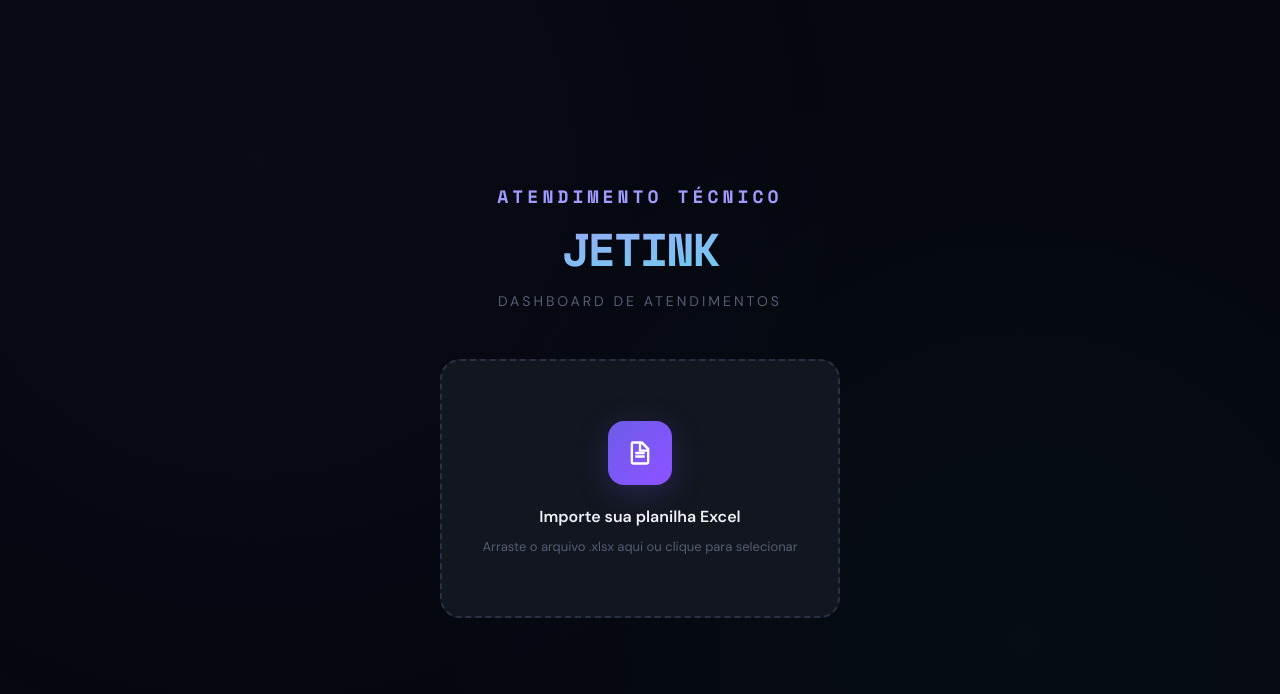
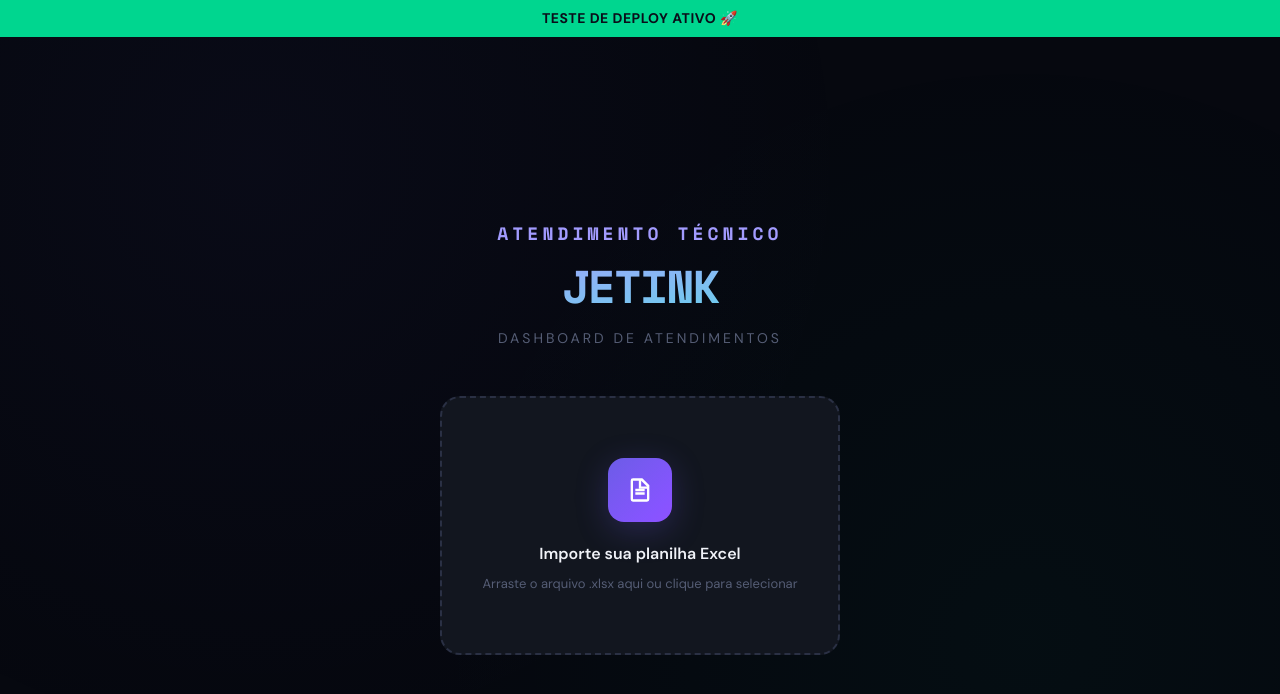
Before and after one commit to leonardojkr/dashboard-jetink, a Vue app: page /dashboard in a window 1280 px wide. Shown: the top 694 px of the page. Built offline with nearby package versions, Linux system fonts and the light colour scheme.

Commit message:
test: banner temporario para validacao de deploy automatico

```diff
--- a/src/App.vue
+++ b/src/App.vue
@@ -3,5 +3,10 @@
 </script>
 
 <template>
+  <!-- TESTE DE DEPLOY — remover após validação -->
+  <div style="background:#00D68F;color:#0a0e1a;text-align:center;padding:8px 16px;font-weight:700;font-size:14px;letter-spacing:0.5px;position:sticky;top:0;z-index:9999;">
+    TESTE DE DEPLOY ATIVO 🚀
+  </div>
+  <!-- FIM TESTE DE DEPLOY -->
   <RouterView />
 </template>
```
